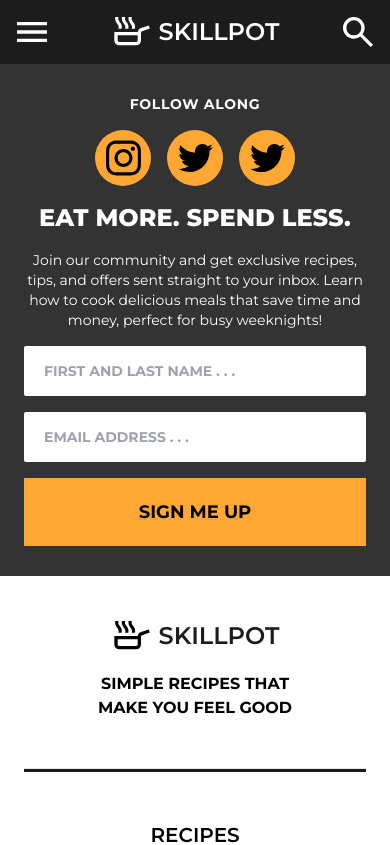
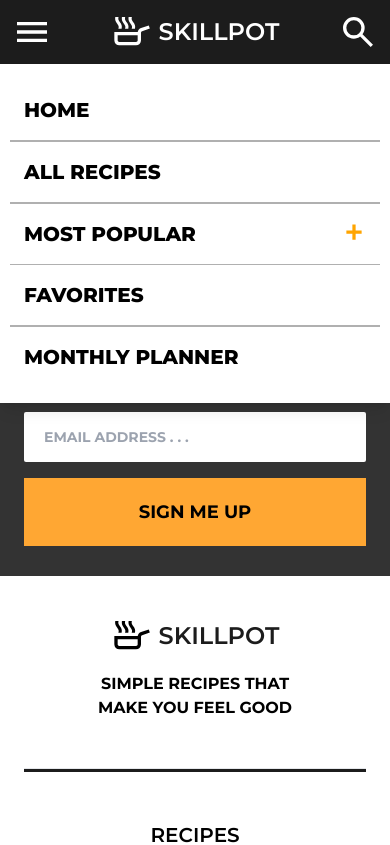
Before and after one commit to darwin-dev-diaz/recipe-site, a React (Vite) app: page / in a window 390 px wide. Shown: the top 845 px of the page. Built offline with nearby package versions, Linux system fonts and the light colour scheme.

Commit message:
Finish Mobile design

```diff
--- a/package.json
+++ b/package.json
@@ -13,7 +13,8 @@
   "dependencies": {
     "prop-types": "^15.8.1",
     "react": "^18.3.1",
-    "react-dom": "^18.3.1"
+    "react-dom": "^18.3.1",
+    "react-router-dom": "^6.27.0"
   },
   "devDependencies": {
     "@eslint/js": "^9.11.1",
--- a/src/assets/icons/Add.jsx
+++ b/src/assets/icons/Add.jsx
@@ -1,3 +1,16 @@
-import * as React from "react";
-const SvgAdd = props => <svg xmlns="http://www.w3.org/2000/svg" width={24} height={24} fill="#5f6368" viewBox="0 -960 960 960" {...props}><path d="M440-440H200v-80h240v-240h80v240h240v80H520v240h-80z" /></svg>;
+const SvgAdd = (props) => (
+  <svg
+    xmlns="http://www.w3.org/2000/svg"
+    width={24}
+    height={24}
+    fill="#5f6368"
+    viewBox="0 -960 960 960"
+    {...props}
+  >
+    <path d="M440-440H200v-80h240v-240h80v240h240v80H520v240h-80z"
+    fill="orange"
+    stroke="orange"
+    strokeWidth="50"/>
+  </svg>
+);
 export default SvgAdd;
--- a/src/components/Header.jsx
+++ b/src/components/Header.jsx
@@ -1,23 +1,29 @@
+import PropTypes from "prop-types";
 import IconButton from "./primatives/IconButton";
 import SvgSearch from "../assets/icons/Search";
 import SvgMenu from "../assets/icons/Menu";
 import SvgSkillet from "../assets/icons/Skillet";
+import MobileMenu from "./MobileMenu";
 
-function Header() {
+function Header(props) {
   return (
     <header className="flex justify-between bg-[var(--black)]">
       <IconButton>
         <SvgMenu></SvgMenu>
       </IconButton>
-      <button className="justify-item-center flex items-center gap-2 text-2xl font-semibold uppercase text-white">
+      <button className="justify-item-center relative flex items-center gap-2 text-2xl font-semibold uppercase text-white">
         <SvgSkillet height="40" width="40" fill="white"></SvgSkillet>
         Skillpot
       </button>
       <IconButton>
         <SvgSearch></SvgSearch>
       </IconButton>
+      <MobileMenu></MobileMenu>
     </header>
   );
 }
+Header.propTypes = {
+  children: PropTypes.node,
+};
 
 export default Header;
--- /dev/null
+++ b/src/components/MobileMenu.jsx
@@ -0,0 +1,45 @@
+import SvgAdd from "../assets/icons/Add";
+import { useState } from "react";
+
+function MobileMenu() {
+
+
+  return (
+    <ul className="absolute top-16 flex w-full flex-col gap-4 bg-white py-8 shadow-lg">
+      <li className="cursor-pointer">
+        <a href="" className="text-xl font-extrabold uppercase pl-6">
+          Home
+        </a>
+      </li>
+      <hr className="mx-auto h-[1.78px] w-[95%] border-0 bg-light-grey" />
+      <li className="cursor-pointer">
+        <a href="" className="text-xl font-extrabold uppercase pl-6">
+          All recipes
+        </a>
+      </li>
+      <hr className="mx-auto h-[1.78px] w-[95%] border-0 bg-light-grey" />
+      <ul className="cursor-pointer">
+        <div className="flex justify-between px-6">
+        <a href="" className="text-xl font-extrabold uppercase ">
+          Most popular
+        </a>
+        <SvgAdd className="fill-orange stroke-black stroke-10"></SvgAdd>
+        </div>
+      </ul>
+      <hr className="mx-auto h-[1.78px] w-[95%] border-0 bg-light-grey" />
+      <li className="cursor-pointer">
+        <a href="" className="text-xl font-extrabold uppercase pl-6">
+          Favorites
+        </a>
+      </li>
+      <hr className="mx-auto h-[1.78px] w-[95%] border-0 bg-light-grey" />
+      <li className="cursor-pointer">
+        <a href="" className="text-xl font-extrabold uppercase pl-6">
+          Monthly planner
+        </a>
+      </li>
+    </ul>
+  );
+}
+
+export default MobileMenu;
```
Also changed, not shown: 1 other file (tests, documents, lock files or other folders).
